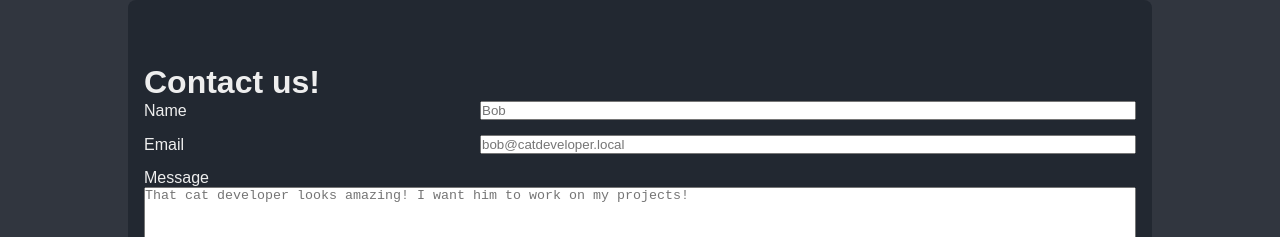
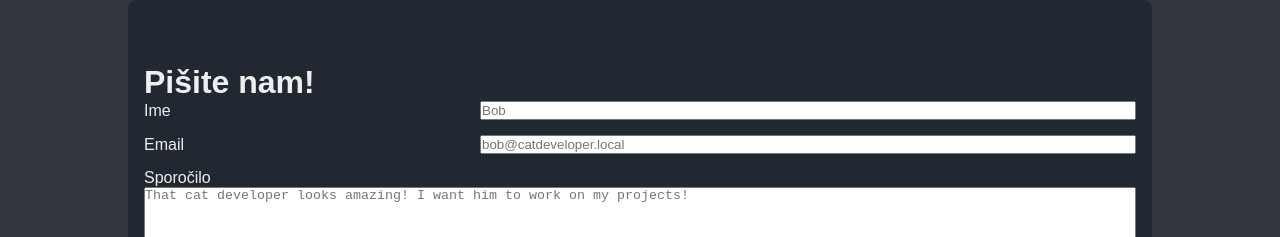
Before and after one commit to halfh/halfh.github.io, a plain HTML site: page index.html in a window 1280 px wide. Shown: the part 3434-3671 px from the top of the page. Drawn offline with Linux system fonts and the light colour scheme; a web font is replaced by a local one.

Commit message:
missed translation

```diff
--- a/index.html
+++ b/index.html
@@ -189,9 +189,9 @@
         </ul>
       </section>
       <form id="contact">
-        <h1>Contact us!</h1>
+        <h1>Pišite nam!</h1>
         <div class="form-group">
-          <label for="name">Name</label>
+          <label for="name">Ime</label>
           <input
             type="text"
             id="name"
@@ -205,7 +205,7 @@
             placeholder="bob@catdeveloper.local" />
         </div>
         <div class="form-group full-width">
-          <label for="message">Message</label>
+          <label for="message">Sporočilo</label>
           <textarea
             id="message"
             rows="8"
```
